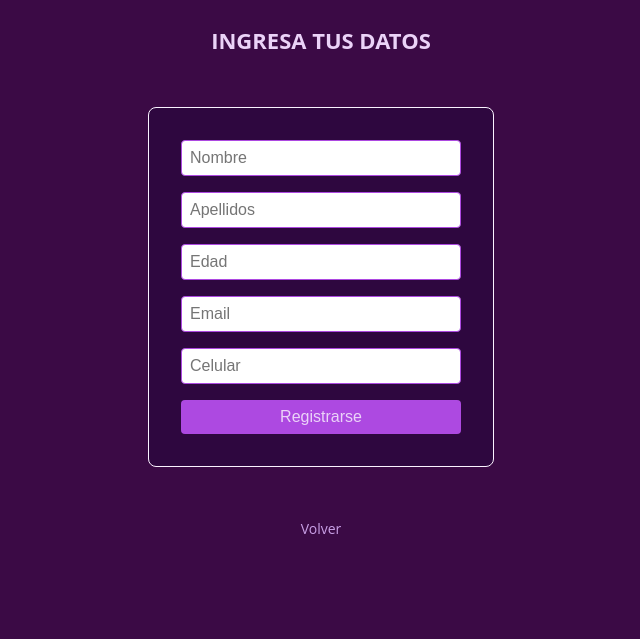
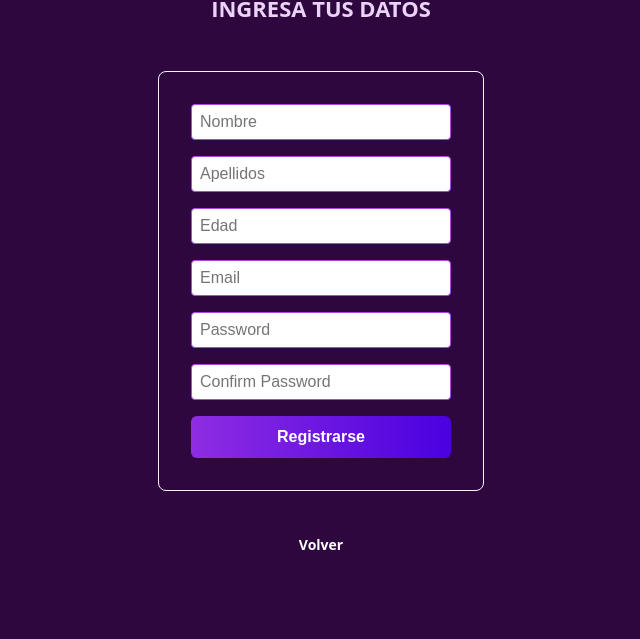
Before and after one commit to Nathal25/TASKLY-FRONTEND, a website built with Vite: page src/views/register.html in a window 1280 px wide. Shown: the part 161-800 px from the top of the page, without its empty margins (319-959 px from the left). Built offline with nearby package versions, Linux system fonts and the light colour scheme.

Commit message:
Register modificado

```diff
--- a/src/styles/register.css
+++ b/src/styles/register.css
@@ -1,29 +1,45 @@
+body {
+  margin: 0;
+  height: 100vh;
+  display: flex;
+  justify-content: center;
+  align-items: center;
+  background: #3b0a45;
+  font-family: Arial, sans-serif;
+  color: white;
+}
+
 .register-container {
   display: flex;
   flex-direction: column;
   align-items: center;
-  justify-content: center;
-  height: 100vh;
-  background: #3b0a45;
-  color: white;
+  justify-content: center; /* centra verticalmente */
+  max-height: 100vh;       /* nunca excede la pantalla */
+  padding: 20px;
+  box-sizing: border-box;
   text-align: center;
 }
 
+/* Logo */
 .logo {
-  width: 120px;
-  margin-bottom: 20px;
+  display: block;
+  margin: 0 auto 16px auto;
+  max-width: 140px;
+  height: auto;
 }
 
+/* Título */
 h2 {
-  margin-bottom: 20px;
+  margin: 0 0 16px 0;
   font-size: 22px;
 }
 
+/* Formulario */
 form {
   display: flex;
   flex-direction: column;
-  gap: 12px;
-  width: 280px;
+  gap: 10px;
+  width: 260px;
 }
 
 input {
@@ -33,23 +49,32 @@ input {
   outline: none;
 }
 
-button {
-  background: #9b4de0;
-  color: white;
+/* Botón */
+form button {
+  padding: 12px;
   border: none;
-  padding: 12px;
-  border-radius: 8px;
+  border-radius: 6px;
+  font-size: 16px;
+  font-weight: bold;
+  color: #fff;
+  background: linear-gradient(90deg, #8e2de2 0%, #4a00e0 100%);
   cursor: pointer;
-  font-size: 16px;
+  transition: opacity 0.2s ease;
 }
 
-button:hover {
-  background: #7a37b5;
+form button:hover {
+  opacity: 0.9;
 }
 
+/* Link Volver */
 .back {
-  margin-top: 20px;
-  color: #c9a0e6;
+  margin-top: 12px;
+  color: #fff;
   text-decoration: none;
+  font-weight: bold;
   font-size: 14px;
 }
+
+.back:hover {
+  text-decoration: underline;
+}
--- a/src/views/register.html
+++ b/src/views/register.html
@@ -16,7 +16,8 @@
       <input type="text" placeholder="Apellidos" required>
       <input type="number" placeholder="Edad" required>
       <input type="email" placeholder="Email" required>
-      <input type="tel" placeholder="Celular" required>
+      <input type="password" placeholder="Password" required>
+      <input type="password" placeholder="Confirm Password" required>
       <button type="submit">Registrarse</button>
     </form>
     <a href="login.html" class="back">Volver</a>
```
